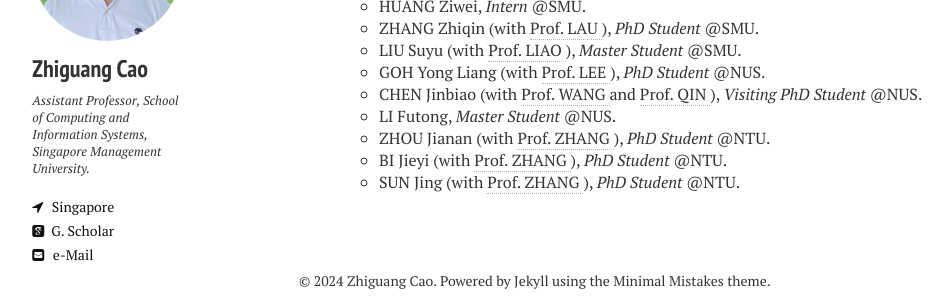
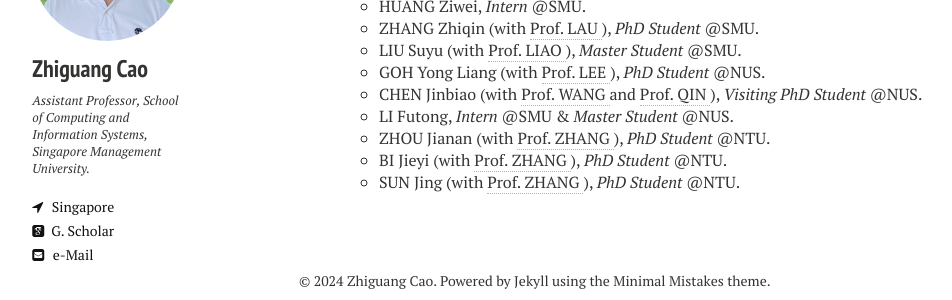
Before and after one commit to zhiguangcaosg/zhiguangcaosg.github.io, a Jekyll site: the page built from group.md, in a window 1280 px wide. Shown: the part 206-506 px from the top of the page, without its empty margins (21-973 px from the left). Built offline with Jekyll 4.4.1, drawn with Linux system fonts in a browser that asks for light colours; nearby versions of some CDN libraries.

Commit message:
Update group.md

```diff
--- a/group.md
+++ b/group.md
@@ -31,7 +31,7 @@ comments: false
 	</li>
 	<li> CHEN Jinbiao (with <a href="https://cse.sysu.edu.cn/content/2551" target="_blank"> Prof. WANG </a> and  <a href="https://cde.nus.edu.sg/isem/staff/qin-hanzhang/" target="_blank"> Prof. QIN </a>), <i>Visiting PhD Student</i> @NUS.
 	</li>
-        <li> LI Futong, <i>Master Student</i> @NUS.
+        <li> LI Futong, <i>Intern</i> @SMU & <i>Master Student</i> @NUS.
 	</li>
 	<li> ZHOU Jianan (with <a href="https://personal.ntu.edu.sg/zhangj/" target="_blank"> Prof. ZHANG </a>), <i>PhD Student</i> @NTU.
 	</li>
```
